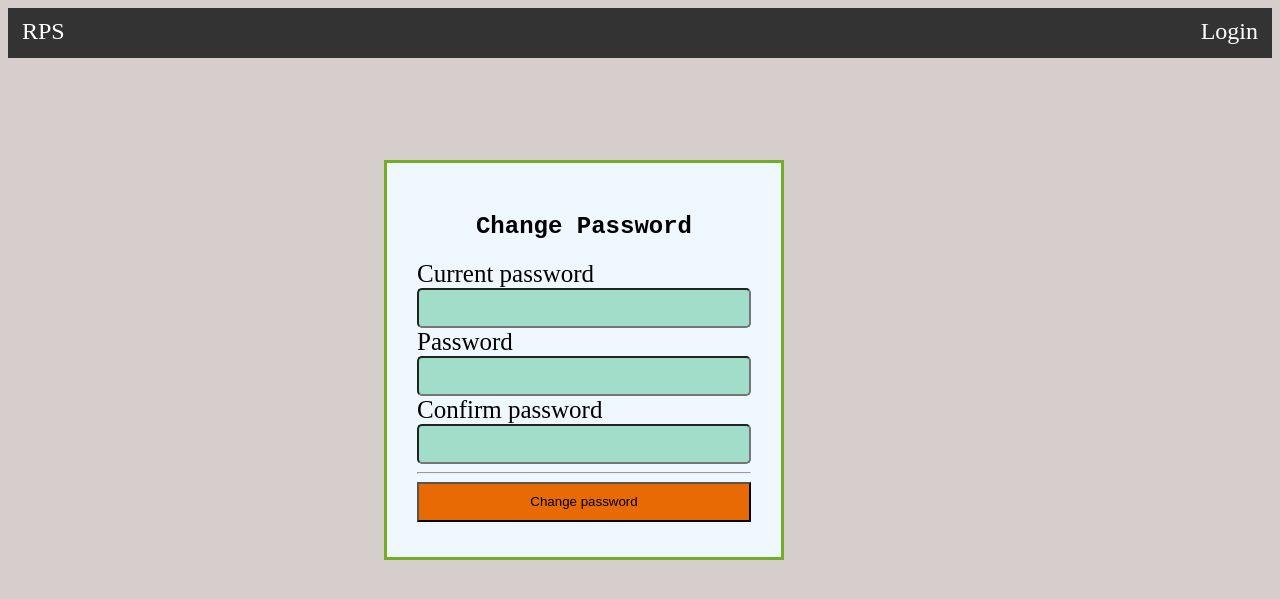
After one commit to goyalboys/rockpaperscissorgame, a PHP site: page /changepassword.php in a window 1280 px wide. The commit adds this page. Shown: the top 599 px of the page. Run offline with PHP 8.4, Linux system fonts and the light colour scheme.

Commit message:
Add files via upload

```diff
--- /dev/null
+++ b/changepassword.php
@@ -0,0 +1,56 @@
+
+
+
+<!DOCTYPE html>
+<html lang="en">
+<head>
+    <meta charset="UTF-8">
+    <meta http-equiv="X-UA-Compatible" content="IE=edge">
+    <meta name="viewport" content="width=device-width, initial-scale=1.0">
+    <link rel="stylesheet" href="styles.css">
+    <title>changepassword</title>
+    <script>
+        function validate_password(){
+            let password = document.forms["myForm"]["pwd"].value;
+            let cpassword = document.forms["myForm"]["cnfrpwd"].value;
+            if(password !=cpassword)
+            {
+                document.getElementById('warning').innerHTML="Both password will be same";
+                return false;
+            }
+            if(password=="")
+            {
+                document.getElementById('warning').innerHTML="please enter password";
+                return false;
+            }
+        }
+    </script>
+</head>
+<body>
+<div class="navigation-bar">
+        <ul>
+            <li>
+                <a href="main.html">
+                    RPS
+                </a>
+            </li>
+            <li style="float: right;">
+                <a href="login.html">
+                    Login
+                </a>
+            </li>
+        </ul>
+    </div>
+
+<div id="password-change" class='changepasswordform-content'>
+        <h2>Change Password</h2>
+                <form method="post" action="changepassworddatabase.php" name="myform" onsubmit="return validate_password()">
+                    <label>Current password</label><input type="password" name="curr_pwd">
+                    <label>Password</label><input type="password" name='pwd'>
+                    <label>Confirm password</label><input type="password" name='cnfrpwd'>
+                    <hr>
+                    <input type="submit" value="Change password">
+                </form>
+        </div>
+</body>
+</html>
--- /dev/null
+++ b/changepassworddatabase.php
@@ -0,0 +1,4 @@
+<?php
+
+echo"hello";
+?>
--- a/styles.css
+++ b/styles.css
@@ -1,24 +1,130 @@
-input[type=text],input[type=password],input[type=submit]{
-    width:auto;
-    padding: 12px;
-    border: 1px solid rgb(12, 12, 12);
-    border-radius: 4px;
-    margin: 10px;
-    resize: vertical;
+body{
+  background-color: rgb(214, 205, 205);
 }
-.arrange{
-    margin: auto;
-    /*text-align: center;*/
-    width: 250px;
-    border: 10px solid rgb(227, 240, 241);
-    padding: 20px;
-    margin-top: 20px;
-    box-shadow: 1px 1px 5px 2px lightblue;
-    content: 12px;
+*{
+  box-sizing: border-box;
 }
-#warning{
-    color: red;
-    font-style: italic;
+.navigation-bar ul {
+  list-style-type: none;
+  margin: 0;
+  padding: 0;
+  overflow: hidden;
+  padding-top: 0;
+  background-color: #333;
+}
+
+.navigation-bar li {
+  font-size: 20px;
+  float: left;
+}
+
+.navigation-bar li a {
+  display: block;
+  font-size: larger;
+  color: white;
+  text-align: center;
+  padding: 14px 14px;
+  padding-top: 0;
+  text-decoration: none;
+}
+
+.navigation-bar li a:hover {
+  background-color: #111;
+}
+
+.navigation-bar{
+  width: 100%;
+  background-color: rgb(83, 88, 86);
+}
+
+.navigation-bar ul{
+  padding-top: 0;
+  margin: 0;
+  position: relative;
+  height: 50px;
+}
+.navigation-bar ul li{
+  padding-top: 10px;
+ display: inline;
+}
+
+a{
+  text-decoration: none;
+  color: aliceblue;
+}
+a:hover{
+  color: #eb3f0b;
+}
+.form-content{
+  position: absolute;
+  top:120px;
+  left: 150px;
+  padding: 40px;
+  border: 3px solid #73AD21;
+  border-radius: 10px;
+  background-color: rgb(139, 132, 132);
+  z-index: 1;
+  opacity: 0.8;
+}
+label{
+  position: relative;
+  text-align: center;
+}
+.form-content h1{
+  text-align: center;
+  font-family: 'Courier New', Courier, monospace;
+}
+.form-content h2{
+  text-align: center;
+}
+
+.row {
+  display: flex;
+}
+.form-content input[type='text'],input[type='password']{
+  position: relative;
+  width: 100%;
+  border-radius: 5px;
+  height: 40px;
+background-color: rgb(161, 221, 201);
+}
+.form-content input[type='submit']{
+  position: relative;
+  width: 100%;
+  border-radius: 5px;
+  height: 40px;
+  background-color: #8feb0f;
+}
+
+.form-content input[type='submit']:hover{
+  position: relative;
+  width: 100%;
+  border-radius: 25px;
+  height: 40px;
+  background-color: #e76a04;
+}
+label{
+  font-size: 25px;
+}
+.form-content input[type='radio']{
+height: 20px;
+width: 20px;
+}
+.form-content input[type='checkbox']{
+  height: 20px;
+  width: 20px;
+  }
+
+  .container{
+    display:flex;
+  }
+  .column1{
+    flex:25%;
+    height: auto;
+    background: rgb(117, 116, 116);
+  }
+  .column2{
+    flex:85%;
   }
   .show {
     margin-top: 100px;
@@ -28,13 +134,96 @@ height: 1000px;
   padding-top: 5%;
   border: 3px solid #73AD21;
   font:1000;
-
   font-size: larger;
   text-align: center;
   }
+  .dimag{
+    font-family: 'Gill Sans', 'Gill Sans MT', Calibri, 'Trebuchet MS', sans-serif;
+    font-size: x-large;
+  }
 
+  .column3{
+    flex:50%;
+  }
 
+  .arrange{
+    margin: auto;
+    text-align: center;
+    width: 500px;
+    border: 10px solid rgb(206, 206, 179);
+    padding: 20px;
+    margin-top: 20px;
+    box-shadow: 3px 3px 5px 7px rgb(18, 18, 19);
+    background-color: rgb(155, 182, 182);
+}
+.arrange div{
+  position: relative;
+  width: 100%;
+  font-size: 30px;
+  color: #8c57b8;
+}
+.arrange button{
+  width: 100%;
+  height: 40px;
+}
+.arrange div h1{
+  color: #ec8282;
+  text-align: center;
+}
+#clickme{
+  width: 100px;
+  height: 40px;
+  background-color: #44d157;
+}
+#change_password{
+  float: right;
+  width: 120px;
+  height: 40px;
+  background-color: #44d157;
+}
+#change_password:hover{
+  box-shadow:3px 3px 3px 5px #d0eed4;
+  width: 120px;
+  height: 40px;
+}
+#clickme:hover{
+  box-shadow:3px 3px 3px 5px #d0eed4;
+  width: 100px;
+  height: 40px;
 
+}
+
+#warning{
+  color: red;
+  font-style: italic;
+}
+.changepasswordform-content{
+  position: fixed;
+  top: 20%;
+  left:30%;
+  padding: 30px;
+width: 400px;
+height: 400px;
+background-color: aliceblue;
+border: 3px solid #73AD21;
+}
+.changepasswordform-content h2{
+  text-align: center;
+  font-family: 'Courier New', Courier, monospace;
+}
+.changepasswordform-content input[type='submit']{
+  width: 100%;
+  height: 40px;
+  background-color: #e76a04;
+}
+
+/* Create two equal columns that sits next to each other */
+/*
+.column {
+  flex: 50%;
+  padding: 10px;
+  height: auto;
+}
   ul {
     list-style-type: none;
     margin: 0;
@@ -43,24 +232,11 @@ ul {
     background-color: rgb(93, 195, 241);
   }
 
-li {
-  float: left;
-}
-
-li a {
+  a {
     display: block;
     color: white;
     text-align: center;
-  padding: 14px 16px;
     text-decoration: none;
-}
-
-li a:hover:not(.active) {
-  background-color: rgb(75, 71, 71);
-}
-
-.active {
-  background-color: #04AA6D;
   }
 
 
@@ -78,26 +254,9 @@ li a:hover:not(.active) {
 .inside{
   background-color: #111;
 }
-.container{
-  display:flex;
-}
-.column1{
-  flex:15%;
-  height: auto;
-  background: rgb(117, 116, 116);
-}
-.column2{
-  flex:85%;
-}
-.dimag{
-  font-family: 'Gill Sans', 'Gill Sans MT', Calibri, 'Trebuchet MS', sans-serif;
-  font-size: x-large;
-}
-.column3{
-  flex:50%;
 
 
-}
+
 .entity{
   font-family: 'Gill Sans', 'Gill Sans MT', Calibri, 'Trebuchet MS', sans-serif;
   margin-bottom: 10px ;
@@ -106,3 +265,4 @@ li a:hover:not(.active) {
   content: 12px;
   box-shadow: 1px 1px 5px 2px lightblue;
 }
+*/
--- a/user.php
+++ b/user.php
@@ -1,10 +1,10 @@
 <?php
    session_start();
-    $sql="select username,active from mytable ";
+    $sql="select username,active from user_details ";
     $servername = "localhost";
     $username = "root";
     $password = "";
-    $conn = new mysqli($servername, $username, $password,"mydb");
+    $conn = new mysqli($servername, $username, $password,"training_game");
     $result=$conn->query($sql);
     $output=array();
     $str="";
@@ -21,4 +21,5 @@
             $str.="<div style='color:white;'><a href=".'userdetail.php?username='."'".$row['username']."'"."  style='color: white;text-align: center;text-decoration: none;'>". $ac.$row["username"]."</a></div>"."<br>";
         }
     echo $str;
+    echo "-@"."<a href='profile_management.php'>".$_SESSION['useractive']."</a>";
 ?>
```
Also changed, not shown: check.php (+7 -4 lines), databaseinitialisation.php (+11 -5 lines), databasse.php (+6 -3 lines), game.php (+7 -3 lines), index.html (+24 -17 lines), login.html (+15 -12 lines), main.html (+5 -6 lines), profile_management.php (added, +129 -0 lines), script.js (+6 -5 lines), updatedetails.php (added, +21 -0 lines), userdetail.php (+20 -12 lines), registration-banner.png (added). Lines whose indentation alone changed are shown as unchanged.
